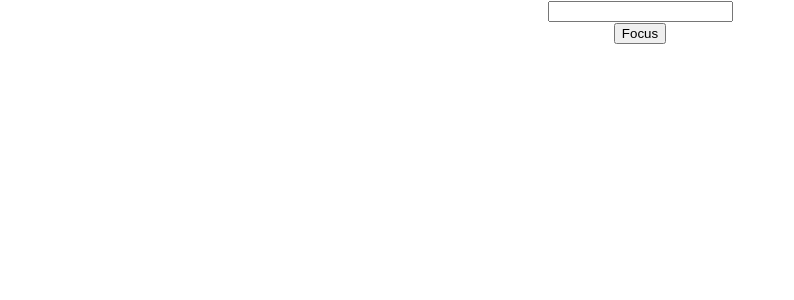
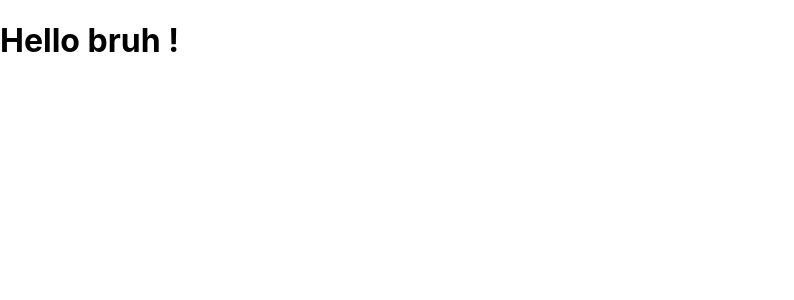
Before and after one commit to srivastavayash/Reactlearnings, a React (Create React App) app: page / in a window 1280 px wide. Shown: the top 300 px of the page, without its empty margins (0-794 px from the left). Built offline with nearby package versions, Linux system fonts and the light colour scheme; the HTML template or start-up script is replaced by a standard one.

Commit message:
portals tutorial

```diff
--- a/public/index.html
+++ b/public/index.html
@@ -29,6 +29,7 @@
   <body>
     <noscript>You need to enable JavaScript to run this app.</noscript>
     <div id="root"></div>
+    <div id="bruh"></div>
     <!--
       This HTML file is a template.
       If you open it directly in the browser, you will see an empty page.
--- a/src/App.js
+++ b/src/App.js
@@ -16,6 +16,7 @@ import Table from './Components/Table';
 import Parentcomp from './Components/Parentcomp';
 import Refsdemo from './Refsdemo';
 import FocusP from './Components/FocusP';
+import PortalDemo from './Components/PortalDemo';
 class App extends Component {
   render() {
     return (
@@ -35,7 +36,8 @@ class App extends Component {
         {/* <Table/> */}
         {/* <Parentcomp/> */}
         {/* <Refsdemo/> */}
-        <FocusP />
+        {/* <FocusP /> */}
+        <PortalDemo />
       </div>
     );
   }
--- /dev/null
+++ b/src/Components/PortalDemo.js
@@ -0,0 +1,9 @@
+import React from 'react'
+import  ReactDOM  from 'react-dom' //portals are used to make another div in index.html file and render it using app.js for better structure
+function PortalDemo() {
+    return ReactDOM.createPortal(
+        <h1>Hello bruh !</h1>,
+        document.getElementById('bruh')
+    )
+}
+export default PortalDemo
```
